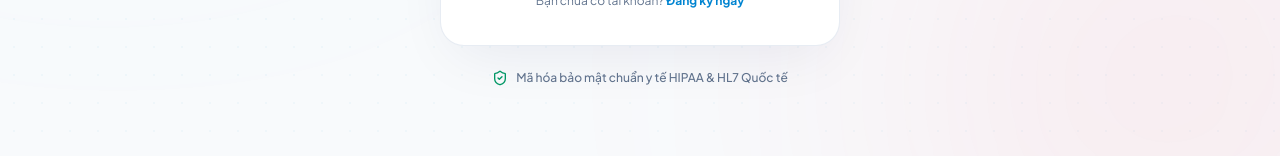
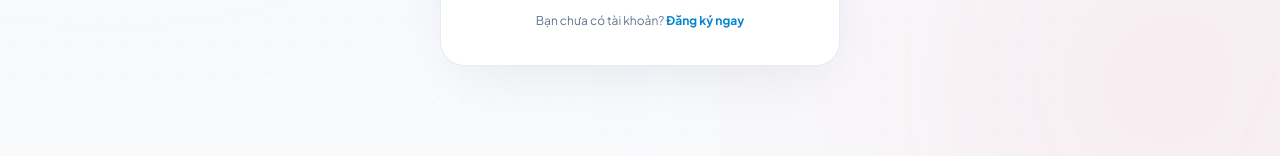
Before and after one commit to HealthSense-IUH/HealthSense-Frontend-Web, a React (Vite) app: page /login in a window 1280 px wide. Shown: the part 611-767 px from the top of the page. Built offline with nearby package versions, Linux system fonts and the light colour scheme; no server answers.

Commit message:
feat: implement authentication page with toggleable login and registration forms

```diff
--- a/src/components/layout/app-sidebar.tsx
+++ b/src/components/layout/app-sidebar.tsx
@@ -1,5 +1,5 @@
 import { Link, useLocation, useNavigate } from "react-router-dom"
-import { HeartPulse, ShieldCheck, ArrowRightLeft } from "lucide-react"
+import { ShieldCheck, ArrowRightLeft } from "lucide-react"
 import { Tooltip, TooltipContent, TooltipProvider, TooltipTrigger } from "@/components/ui/tooltip"
 
 import { SidebarContent } from "./sidebar-content"
--- a/src/features/forgot-password/pages/forgot-password-page.tsx
+++ b/src/features/forgot-password/pages/forgot-password-page.tsx
@@ -1,6 +1,5 @@
 import { useState, useEffect } from "react"
 import { useLocation, useNavigate } from "react-router-dom"
-import { HeartPulse } from "lucide-react"
 
 import { RequestOtpForm } from "../components/request-otp-form"
 import { VerifyOtpForm } from "../components/verify-otp-form"
--- a/src/pages/public/landing-page/components/LandingFooter.tsx
+++ b/src/pages/public/landing-page/components/LandingFooter.tsx
@@ -1,4 +1,4 @@
-import { HeartPulse, ArrowUpRight } from "lucide-react"
+import { ArrowUpRight } from "lucide-react"
 import { Link } from "react-router-dom"
 
 export function LandingFooter() {
--- a/src/pages/public/landing-page/index.tsx
+++ b/src/pages/public/landing-page/index.tsx
@@ -1,6 +1,5 @@
 import { useState, useEffect } from "react"
 import {
-  HeartPulse,
   ArrowRight,
   ArrowUpRight,
   Play,
--- a/src/pages/public/login-page/index.tsx
+++ b/src/pages/public/login-page/index.tsx
@@ -1,7 +1,7 @@
 import { useState, useEffect, type FormEvent } from "react"
 import {
-  HeartPulse,
   ArrowLeft,
+  ArrowUpRight,
   Mail,
   Lock,
   LogIn,
@@ -9,8 +9,6 @@ import {
   User,
   AlertCircle,
   CheckCircle2,
-  ShieldCheck,
-  ArrowUpRight,
   Eye,
   EyeOff,
   Loader2
@@ -498,12 +496,6 @@ export default function LoginPage() {
 
         </div>
 
-        {/* Subtle Security Badge below Card */}
-        <div className="flex items-center justify-center gap-2 mt-6 text-xs text-slate-500 font-medium">
-          <ShieldCheck className="w-4 h-4 text-emerald-600 shrink-0" />
-          <span>Mã hóa bảo mật chuẩn y tế HIPAA &amp; HL7 Quốc tế</span>
-        </div>
-
       </div>
 
       {/* Footer spacer */}
```
